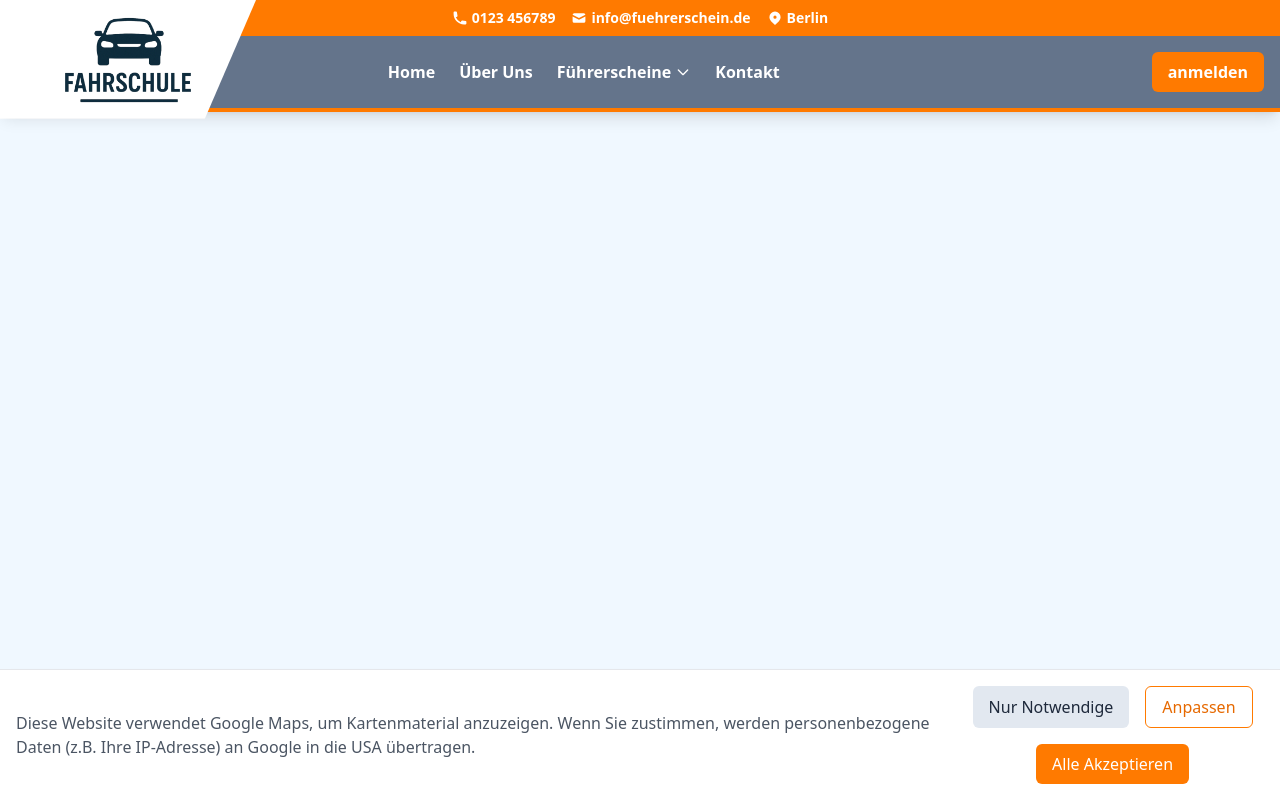
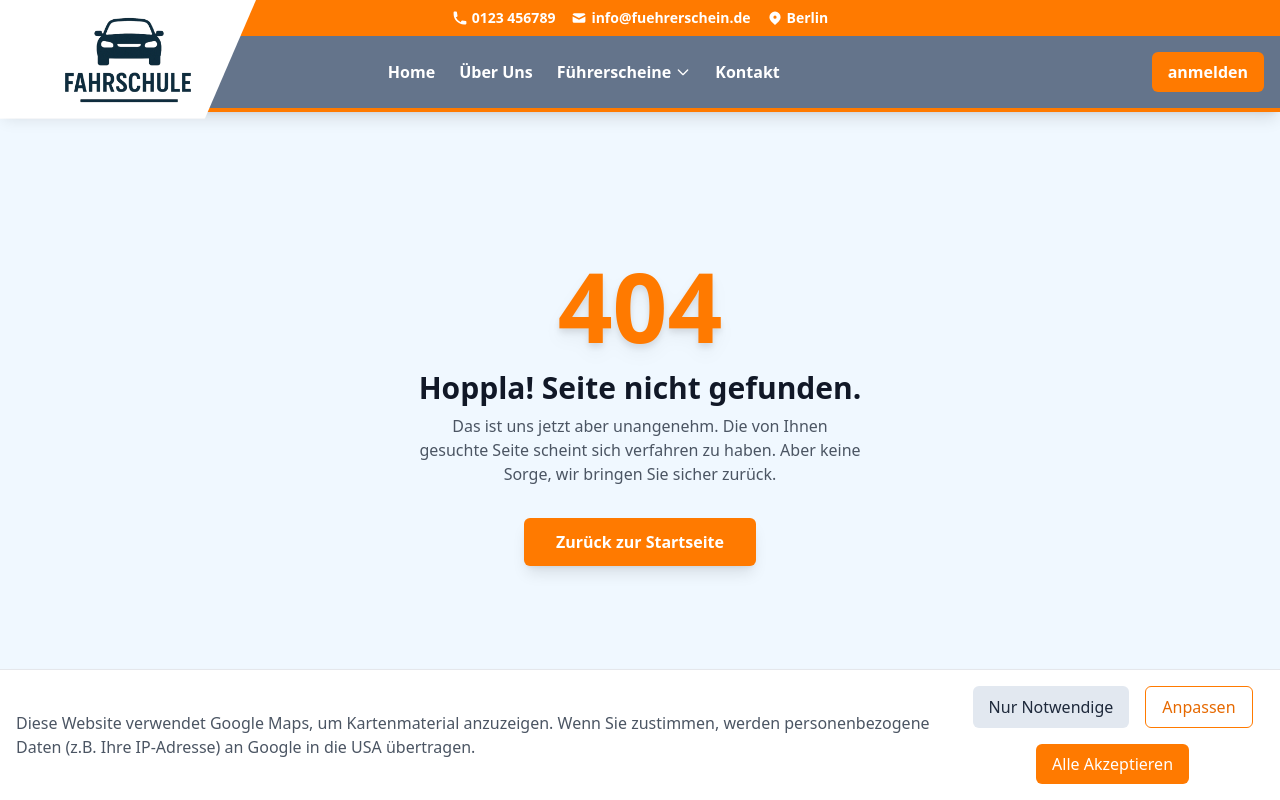
Before and after one commit to WebGraaf/Default-Seite-Vorlage, a React (Vite) app: page /components in a window 1280 px wide. Built offline with nearby package versions, Linux system fonts and the light colour scheme.

Commit message:
Update files

```diff
--- a/src/App.tsx
+++ b/src/App.tsx
@@ -14,6 +14,7 @@ import Anmelden from './pages/Anmelden';
 import UeberUns from './pages/UeberUns';
 import Kontakt from './pages/Kontakt';
 import Impressum from './pages/Impressum';
+import NotFound from './pages/NotFound';
 
 const App: React.FC = () => {
   return (
@@ -33,6 +34,7 @@ const App: React.FC = () => {
           <Route path="/ueber-uns" element={<UeberUns />} />
           <Route path="/kontakt" element={<Kontakt />} />
           <Route path="/impressum" element={<Impressum />} />
+          <Route path="*" element={<NotFound />} />
         </Routes>
       </Layout>
     </Router>
--- /dev/null
+++ b/src/pages/NotFound.tsx
@@ -0,0 +1,20 @@
+import React from 'react';
+import { Link } from 'react-router-dom';
+
+const NotFound: React.FC = () => {
+  return (
+    <div className="flex flex-col items-center justify-center min-h-[calc(100vh-200px)] bg-page-bg text-center p-4">
+      <h1 className="text-8xl font-bold text-primary-500 drop-shadow-lg">404</h1>
+      <h2 className="text-3xl font-semibold text-text-heading mt-4 mb-2">Hoppla! Seite nicht gefunden.</h2>
+      <p className="text-text-body max-w-md mb-8">
+        Das ist uns jetzt aber unangenehm. Die von Ihnen gesuchte Seite scheint sich verfahren zu haben.
+        Aber keine Sorge, wir bringen Sie sicher zurück.
+      </p>
+      <Link to="/" className="px-8 py-3 bg-btn-solid-bg text-btn-solid-fg rounded-md font-semibold hover:bg-btn-solid-hover transition-all duration-300 ease-in-out shadow-lg transform hover:scale-105">
+        Zurück zur Startseite
+      </Link>
+    </div>
+  );
+};
+
+export default NotFound;
```
